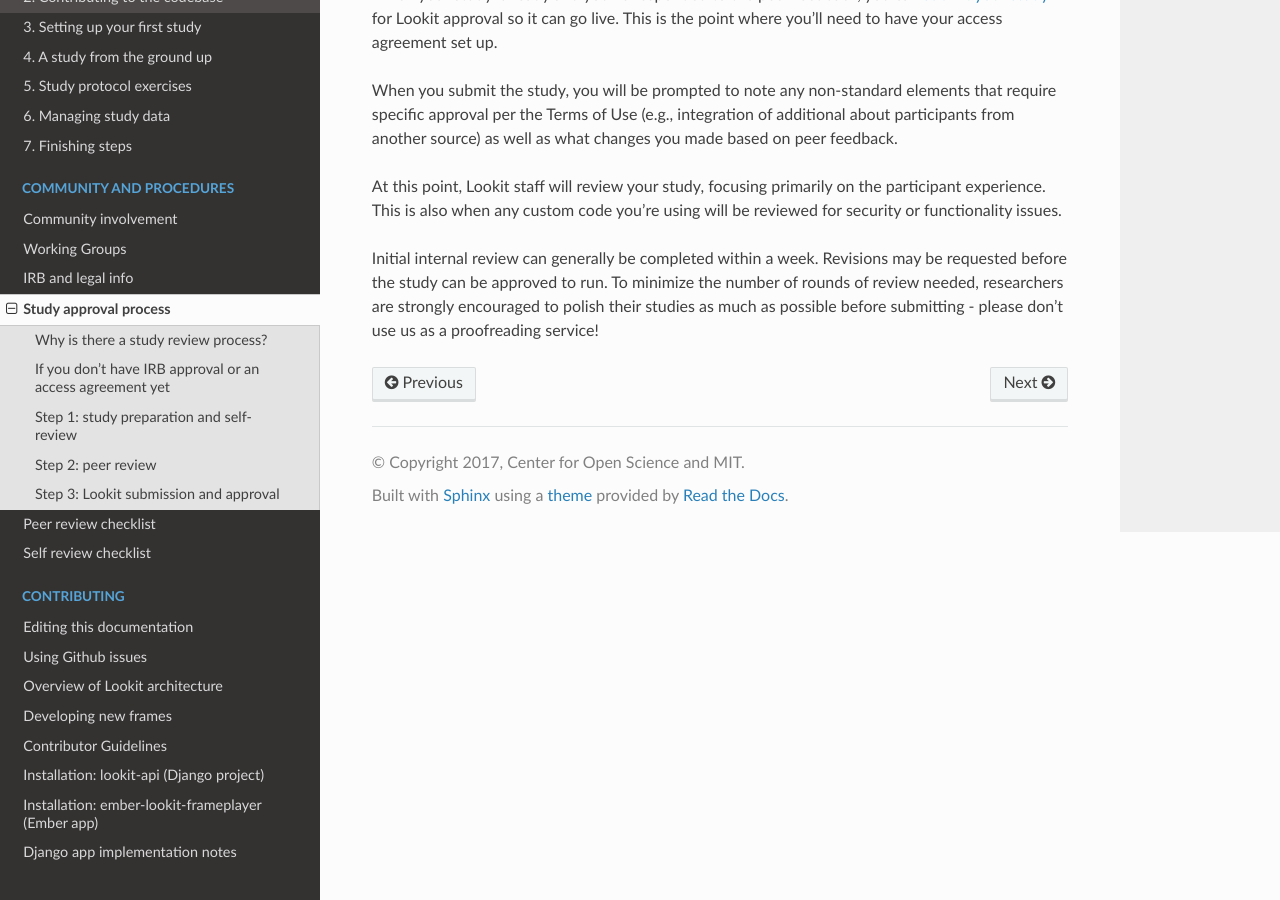
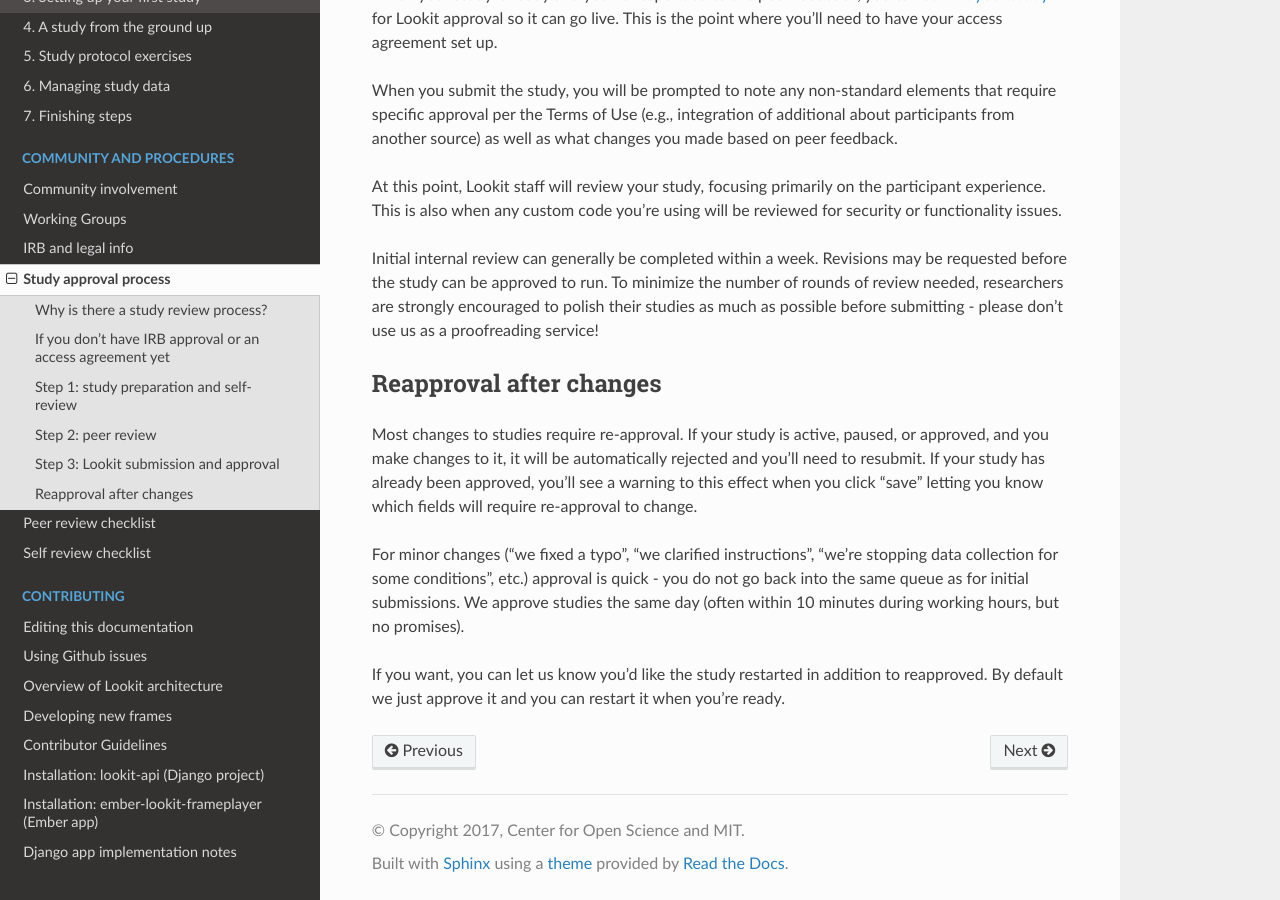
Before and after one commit to lookit/lookit-docs, a Sphinx documentation site: the page built from docs/source/community-study-approval-process.rst, in a window 1280 px wide and 900 px high, scrolled down 1841 px. Built offline with Sphinx 7.4.7 and the Read the Docs theme 2.0.0, drawn with Linux system fonts in a browser that asks for light colours.

```diff
--- a/docs/source/community-study-approval-process.rst
+++ b/docs/source/community-study-approval-process.rst
@@ -84,3 +84,19 @@
 To minimize the number of rounds of review needed, researchers are
 strongly encouraged to polish their studies as much as possible
 before submitting - please don’t use us as a proofreading service!
+
+Reapproval after changes
+======================================
+
+Most changes to studies require re-approval. If your study is active, paused, or approved,
+and you make changes to it, it will be automatically rejected and you'll need to resubmit.
+If your study has already been approved, you'll see a warning to this effect when you
+click "save" letting you know which fields will require re-approval to change.
+
+For minor changes ("we fixed a typo", "we clarified instructions", "we're stopping data
+collection for some conditions", etc.) approval is quick - you do not go back into the
+same queue as for initial submissions. We approve studies the same day (often within 10
+minutes during working hours, but no promises).
+
+If you want, you can let us know you'd like the study restarted in addition to
+reapproved. By default we just approve it and you can restart it when you're ready.
```
